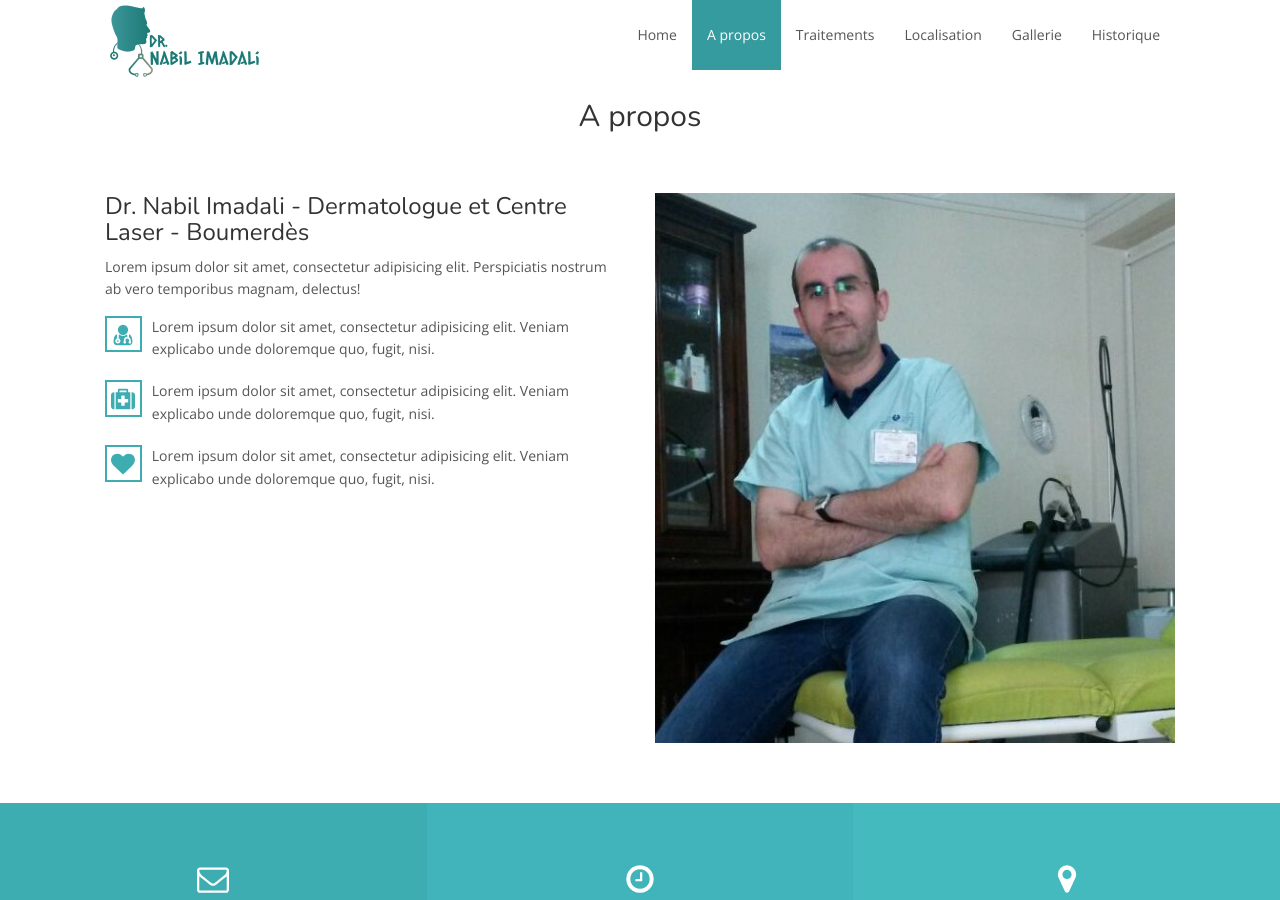
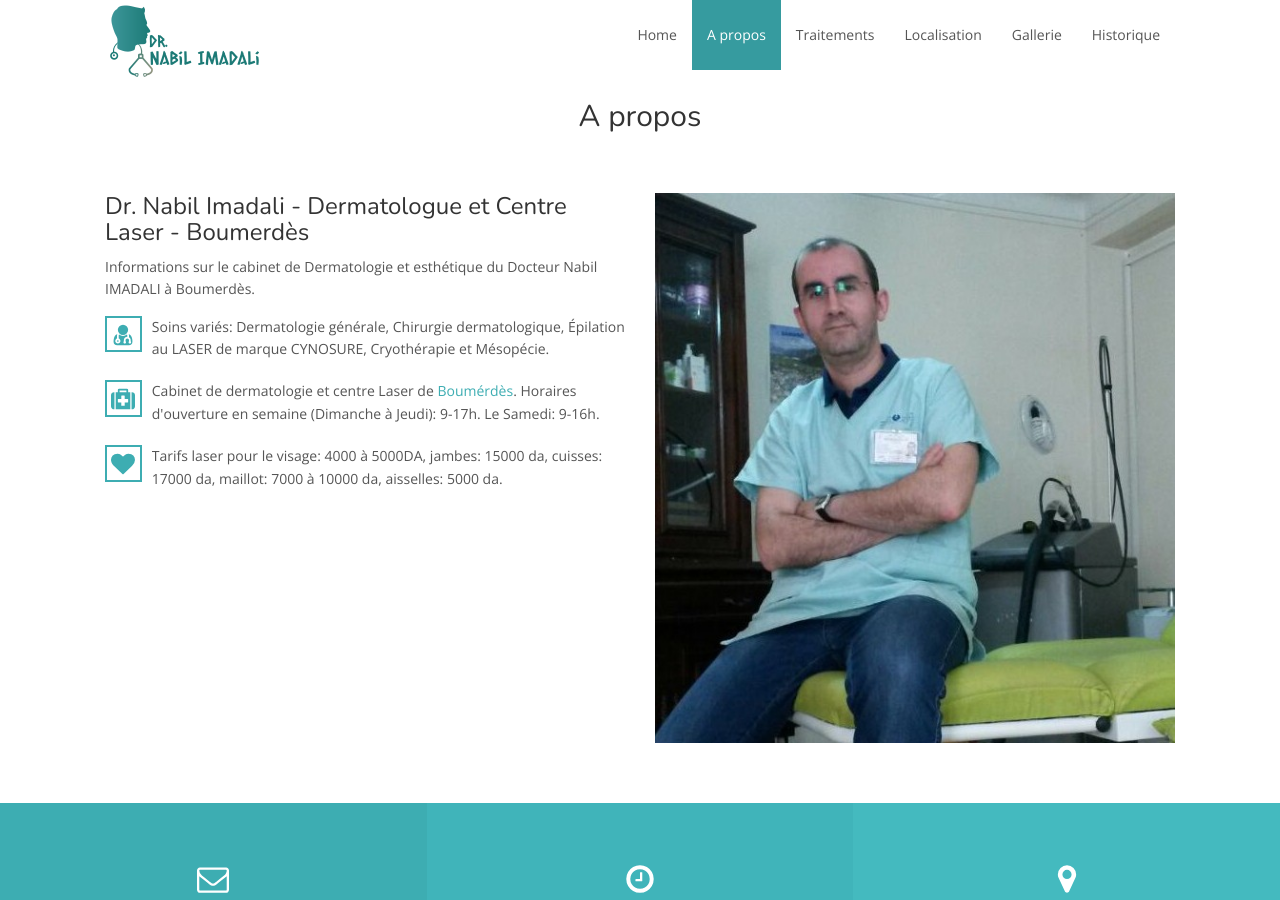
Before and after one commit to nabil-imadali/nabil-imadali.github.io, a Jekyll site: the page built from index.html, in a window 1280 px wide and 900 px high. Built offline with Jekyll 4.4.1, drawn with Linux system fonts in a browser that asks for light colours; nearby versions of some CDN libraries.

Commit message:
updated presentation section

```diff
--- a/index.html
+++ b/index.html
@@ -9,7 +9,7 @@ layout: default
         <div class="row">
             <div class="col-sm-6">
                 <h3>{{ site.title }}</h3>
-                <p>Lorem ipsum dolor sit amet, consectetur adipisicing elit. Perspiciatis nostrum ab vero temporibus magnam, delectus!</p>
+                <p>Informations sur le cabinet de Dermatologie et esthétique du Docteur Nabil IMADALI à Boumerdès.</p>
                 <div class="media">
                     <div class="media-left">
                         <div class="boxed-icon">
@@ -17,7 +17,7 @@ layout: default
                         </div>
                     </div>
                     <div class="media-body">
-                        <p>Lorem ipsum dolor sit amet, consectetur adipisicing elit. Veniam explicabo unde doloremque quo, fugit, nisi.</p>
+                        <p>Soins variés: Dermatologie générale, Chirurgie dermatologique, Épilation au LASER de marque CYNOSURE, Cryothérapie et Mésopécie.</p>
                     </div>
                 </div>
                 <div class="media">
@@ -27,7 +27,7 @@ layout: default
                         </div>
                     </div>
                     <div class="media-body">
-                        <p>Lorem ipsum dolor sit amet, consectetur adipisicing elit. Veniam explicabo unde doloremque quo, fugit, nisi.</p>
+                        <p>Cabinet de dermatologie et centre Laser de <a class="scroll" href="#loc">Boumérdès</a>. Horaires d'ouverture en semaine (Dimanche à Jeudi): 9-17h. Le Samedi: 9-16h.</p>
                     </div>
                 </div>
                 <div class="media">
@@ -37,7 +37,7 @@ layout: default
                         </div>
                     </div>
                     <div class="media-body">
-                        <p>Lorem ipsum dolor sit amet, consectetur adipisicing elit. Veniam explicabo unde doloremque quo, fugit, nisi.</p>
+                        <p>Tarifs laser pour le visage: 4000 à 5000DA, jambes: 15000 da, cuisses: 17000 da, maillot: 7000 à 10000 da, aisselles: 5000 da.</p>
                     </div>
                 </div>
             </div>
```
